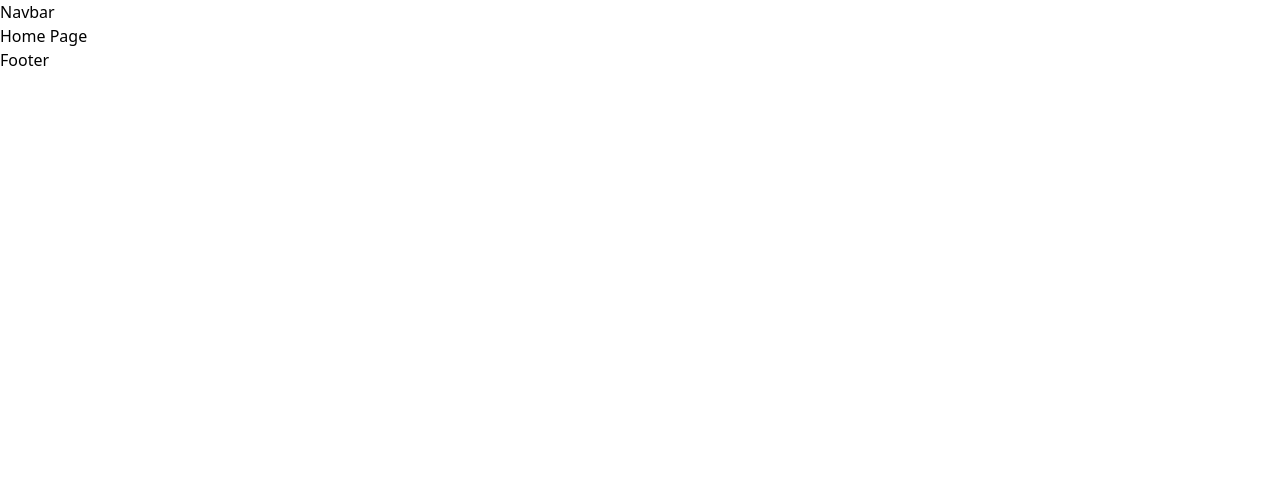
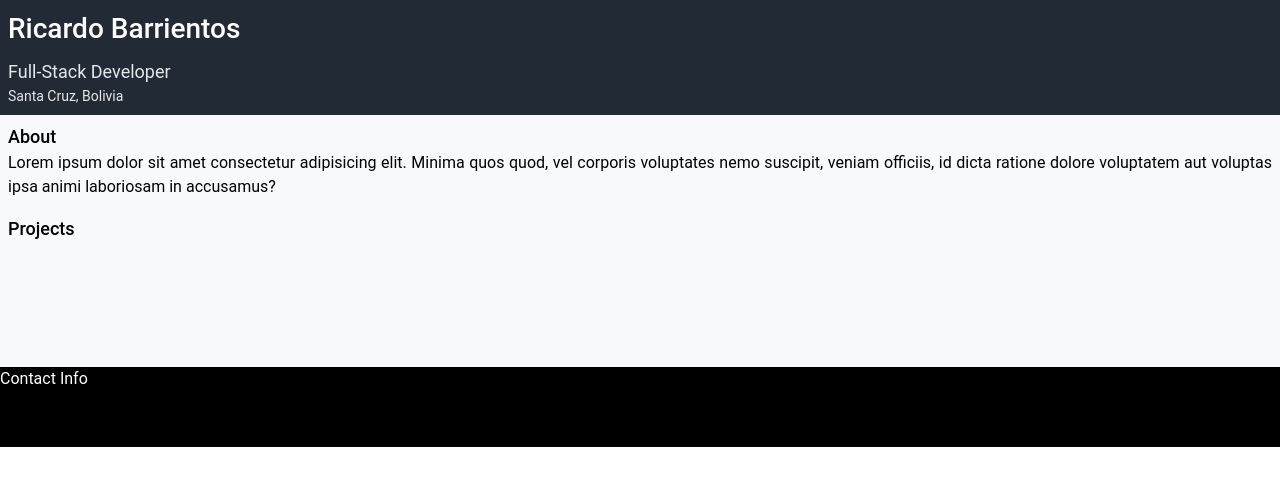
Before and after one commit to ricbm710/portfolio2025, a React (Vite) app: page / in a window 1280 px wide. Shown: the top 486 px of the page. Built offline with nearby package versions, Linux system fonts and the light colour scheme.

Commit message:
feat(structure): outline basic nav, home, footer structure

```diff
--- a/src/Layout.tsx
+++ b/src/Layout.tsx
@@ -1,12 +1,15 @@
 //pages
 import Home from "./pages/Home";
+//components
+import Navbar from "./components/Navbar";
+import Footer from "./components/Footer";
 
 const Layout = () => {
   return (
     <>
-      <div>Navbar</div>
+      <Navbar />
       <Home />
-      <div>Footer</div>
+      <Footer />
     </>
   );
 };
--- /dev/null
+++ b/src/components/Footer.tsx
@@ -0,0 +1,7 @@
+import React from "react";
+
+const Footer = () => {
+  return <div className="h-20 bg-black text-white">Contact Info</div>;
+};
+
+export default Footer;
--- /dev/null
+++ b/src/components/Navbar.tsx
@@ -0,0 +1,13 @@
+const Navbar = () => {
+  return (
+    <div className="bg-accent1 p-2">
+      <h1 className="text-white text-[28px] font-medium mb-2">
+        Ricardo Barrientos
+      </h1>
+      <h2 className="text-gray-200 text-lg">Full-Stack Developer</h2>
+      <h2 className="text-gray-200 text-[14px]">Santa Cruz, Bolivia</h2>
+    </div>
+  );
+};
+
+export default Navbar;
--- a/src/index.css
+++ b/src/index.css
@@ -1,4 +1,9 @@
 @import "tailwindcss";
 
 @theme {
+  --color-light-bg: #f8f9fa;
+  --color-accent1: #222b35;
 }
+body {
+  font-family: "Roboto", sans-serif;
+}
--- a/src/pages/Home.tsx
+++ b/src/pages/Home.tsx
@@ -1,5 +1,20 @@
 const Home = () => {
-  return <div>Home Page</div>;
+  return (
+    <>
+      <div className="bg-light-bg p-2">
+        <h3 className="text-lg font-medium">About</h3>
+        <p className="text-justify">
+          Lorem ipsum dolor sit amet consectetur adipisicing elit. Minima quos
+          quod, vel corporis voluptates nemo suscipit, veniam officiis, id dicta
+          ratione dolore voluptatem aut voluptas ipsa animi laboriosam in
+          accusamus?
+        </p>
+      </div>
+      <div className="h-40 bg-light-bg p-2">
+        <h3 className="text-lg font-medium">Projects</h3>
+      </div>
+    </>
+  );
 };
 
 export default Home;
```
